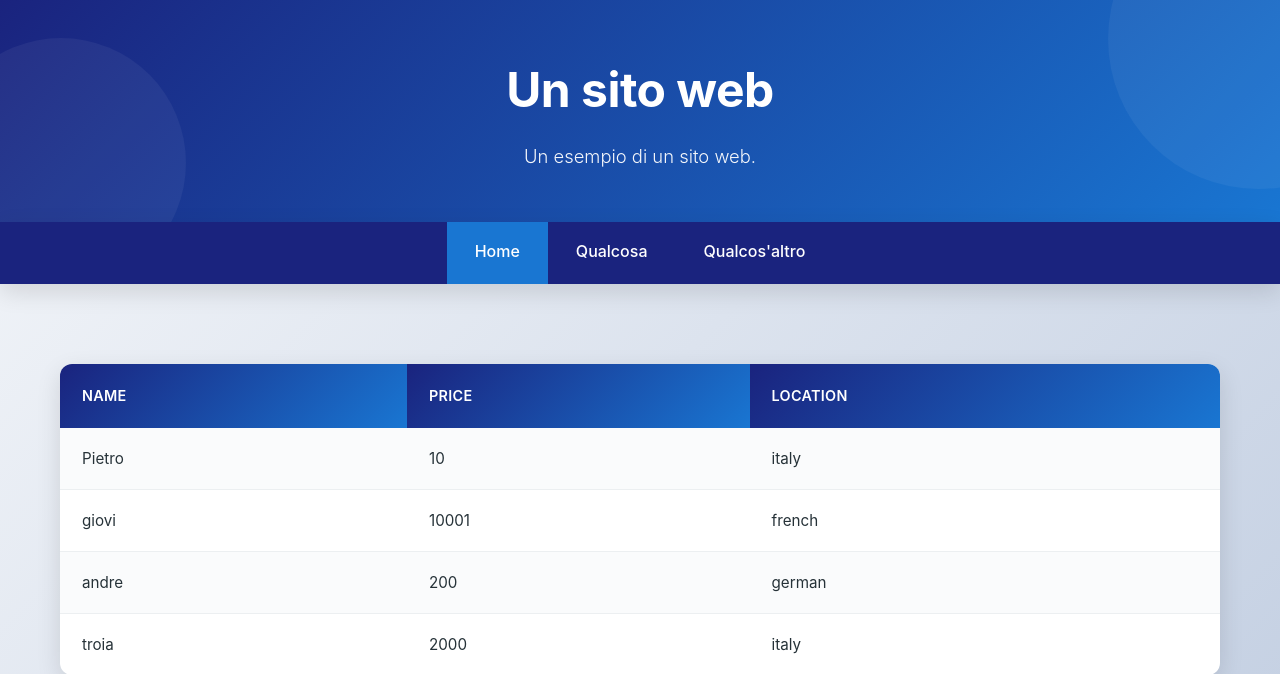
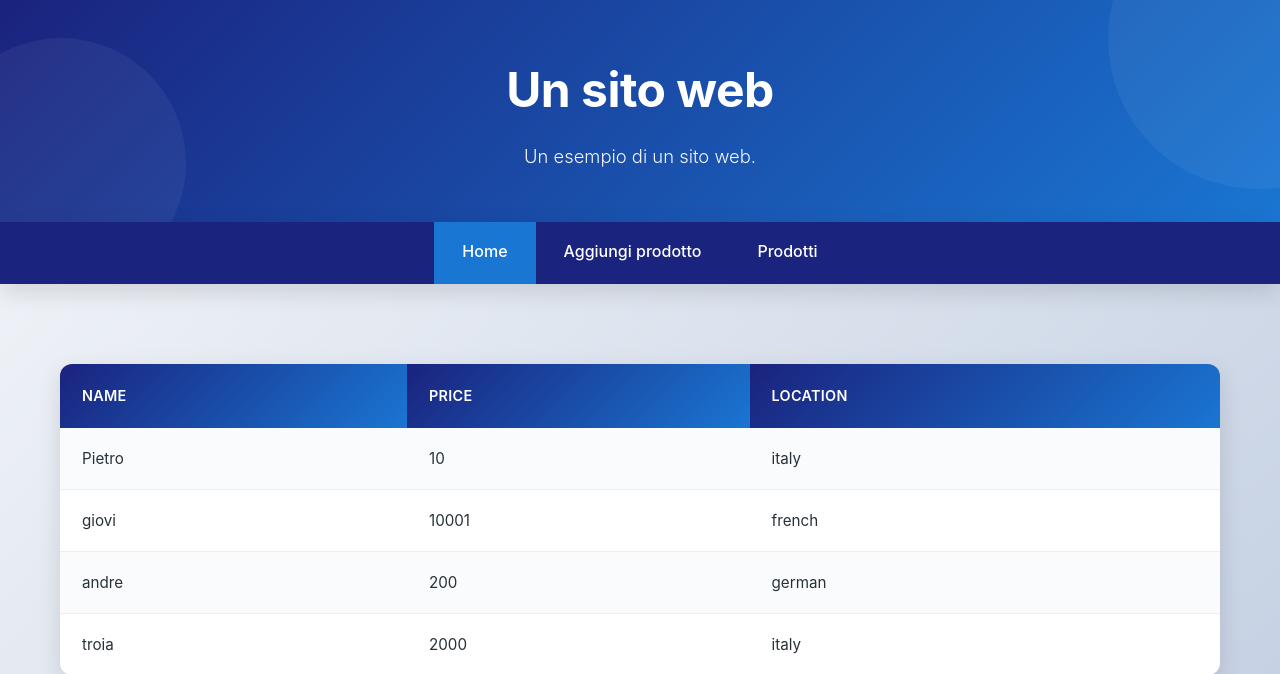
Before and after one commit to PietroLao/PW_lab2026, a FastAPI app: page /products in a window 1280 px wide. Shown: the top 674 px of the page. Run offline with FastAPI, Linux system fonts and the light colour scheme.

Commit message:
Integrates product features into main navigation and refines home page
Updates the main navigation bar to include links to the new product
listing and product creation pages. It also refactors the home page
layout and content for improved presentation and includes a static image.

```diff
--- a/templates/base.html
+++ b/templates/base.html
@@ -12,14 +12,14 @@
 
         <nav>
             <a href="/">Home</a>
-            <a href="#">Qualcosa</a>
-            <a href="#">Qualcos'altro</a>
+            <a href="{{ url_for('add_product')}}">Aggiungi prodotto</a>
+            <a href="/products">Prodotti</a>
         </nav>
         <div class="container">
             {% block content %} {% endblock %}
         </div>
         <footer >
-            <p>&copy; 2026 Programmazione Web UNICA </p>
+            <p>&copy;2026 Programmazione Web UNICA </p>
         </footer>
     </body>
 </html>
```
Also changed, not shown: templates/home.html (+6 -7 lines).
